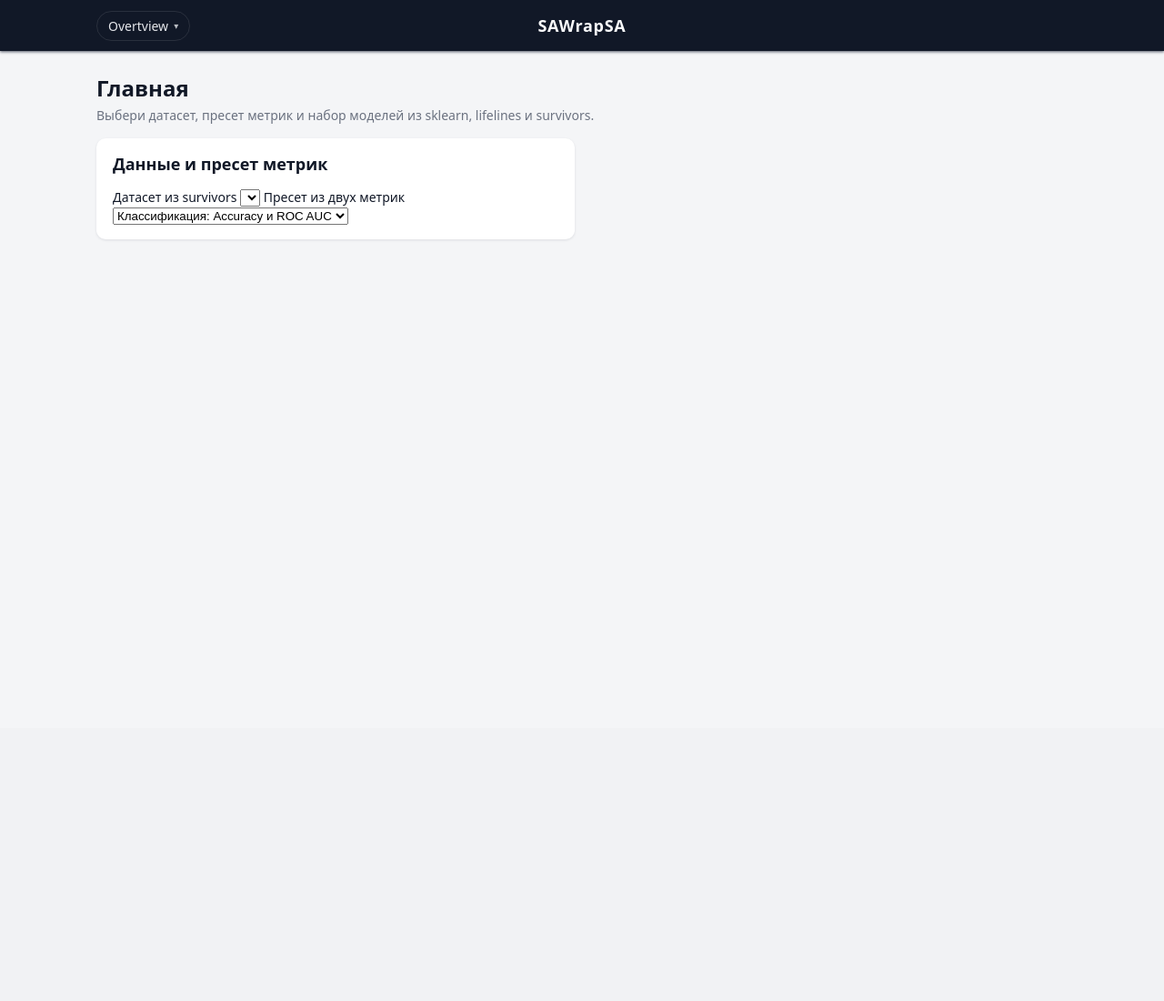
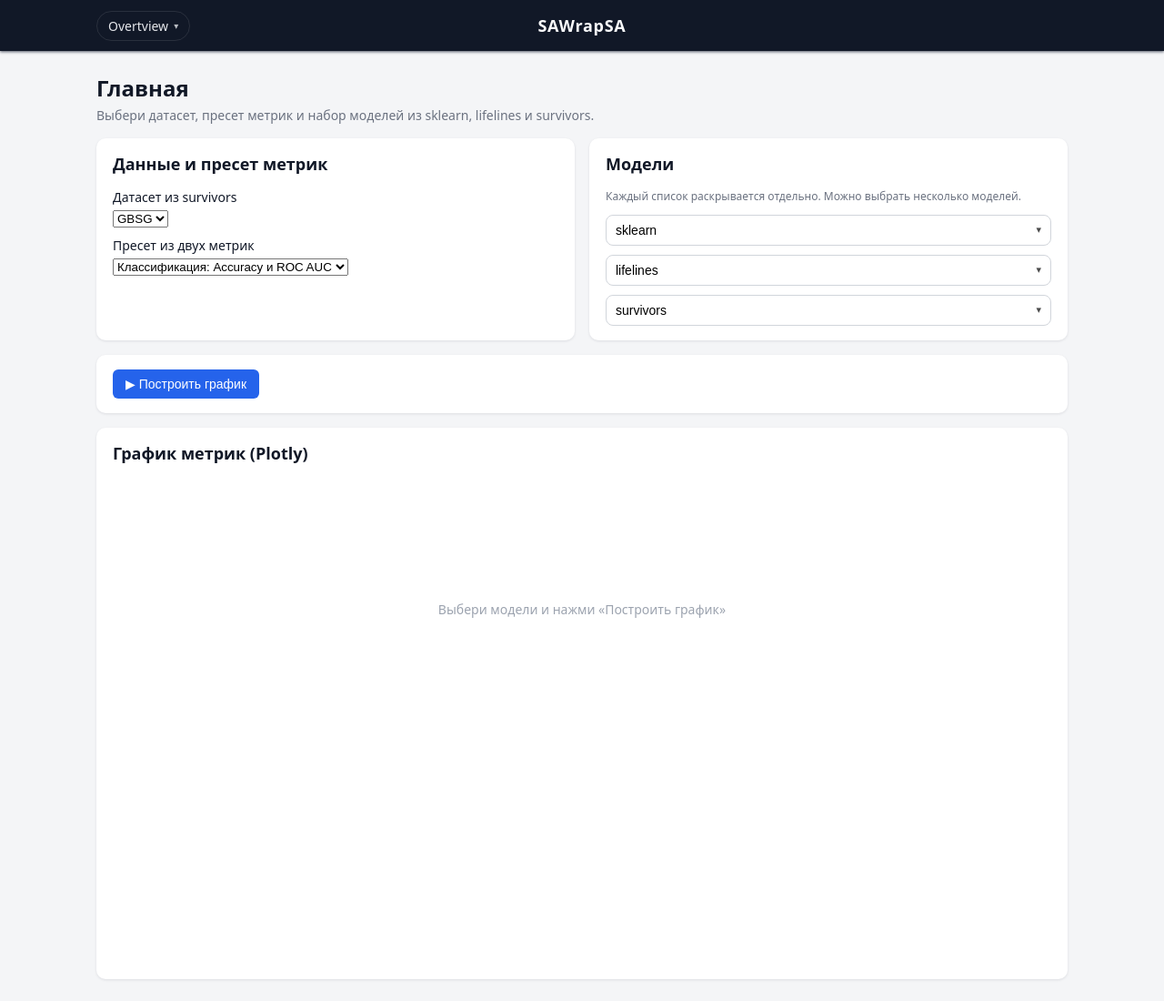
Before and after one commit to DimonZhi/SAWrap, a FastAPI app: page / in a window 1280 px wide. Shown: the whole page at 91% size. Before the commit the page ends 263 px from the top, so only its background shows below. Run offline with FastAPI, Linux system fonts and the light colour scheme; lists and menus that the app fills with data are empty; some libraries are stand-ins or nearby versions.

Commit message:
UI upd 13.11

```diff
--- a/UI/app.py
+++ b/UI/app.py
@@ -8,7 +8,7 @@ templates = Jinja2Templates(directory="templates")
 
 
 DATASETS = [
-    {"id": "gbsg", "labael": "GBSG"},
+    {"id": "gbsg", "label": "GBSG"},
 ]
 PRESETS = [
     {
--- a/UI/static/css/styles.css
+++ b/UI/static/css/styles.css
@@ -176,3 +176,120 @@ body {
     gap: 16px;
     margin-bottom: 12px;
 }
+.span-2 {
+    grid-column: 1 / span 2;
+}
+.field-label {
+    display: block;
+    margin-top: 8px;
+    margin-bottom: 4px;
+    font-size: 14px;
+    font-weight: 500;
+}
+.input {
+    border-radius: 6px;
+    border: 1px solid #d1d5db;
+    padding: 6px 10px;
+    font-size: 14px;
+}
+.full {
+    width: 100%;
+}
+.models-group {
+    display: flex;
+    gap: 16px;
+    margin-top: 8px;
+}
+.models-block {
+    flex: 1;
+}
+.models-title {
+    font-size: 13px;
+    font-weight: 600;
+    margin-bottom: 6px;
+    color: #6b7280;
+}
+.checkbox-row {
+    display: flex;
+    align-items: center;
+    gap: 6px;
+    margin-bottom: 4px;
+    font-size: 14px;
+}
+.hint {
+    margin-top: 6px;
+    font-size: 12px;
+    color: #6b7280;
+}
+.btn {
+    border: none;
+    border-radius: 6px;
+    padding: 8px 14px;
+    cursor: pointer;
+    background: #e5e7eb;
+    font-size: 14px;
+}
+
+.btn-primary {
+    background: #2563eb;
+    color: #ffffff;
+}
+.models-dropdown {
+    position: relative;
+    margin-top: 10px;
+}
+
+.models-dd-btn {
+    width: 100%;
+    padding: 8px 10px;
+    border-radius: 8px;
+    border: 1px solid #d1d5db;
+    background: #ffffff;
+    font-size: 14px;
+    cursor: pointer;
+
+    display: flex;
+    justify-content: space-between;
+    align-items: center;
+}
+
+.models-dd-btn:hover {
+    background: #f9fafb;
+}
+
+.models-dd-menu {
+    position: absolute;
+    left: 0;
+    right: 0;
+    top: calc(100% + 6px);
+
+    background: #ffffff;
+    border: 1px solid #e5e7eb;
+    border-radius: 10px;
+    padding: 8px;
+
+    box-shadow: 0 10px 25px rgba(15, 23, 42, 0.12);
+    display: none;
+    z-index: 30;
+}
+
+.models-dropdown.open .models-dd-menu {
+    display: block;
+}
+
+.checkbox-row {
+    display: flex;
+    align-items: center;
+    gap: 6px;
+    font-size: 14px;
+    margin-bottom: 4px;
+}
+
+.checkbox-row:last-child {
+    margin-bottom: 0;
+}
+
+.caret {
+    font-size: 11px;
+    opacity: 0.7;
+}
--- a/UI/templates/home.html
+++ b/UI/templates/home.html
@@ -6,29 +6,127 @@
     <h1>Главная</h1>
     <p class="page-subtitle">Выбери датасет, пресет метрик и набор моделей из sklearn, lifelines и survivors.</p>
 </div>
-<form action = "{{url_for('compare_models')}}" method="post" class="grid-2">
-    <section class = "card">
+
+<form action="{{ url_for('compare_models') }}" method="post" class="grid-2">
+    <section class="card">
         <h2 style="margin-top:0;font-size:18px;">Данные и пресет метрик</h2>
-        <label class = "field-label">Датасет из survivors</label>
-        <select name = "dataset_id" class = "input-field">
+
+        <label class="field-label">Датасет из survivors</label>
+        <select name="dataset_id" class="input-field">
             {% for ds in datasets %}
-            <option value="{{ds.id}}">
-                {% if selected and selected_dataset_id == ds.id %}selected{% endif %}
-                {{ds.label}}
-            </option>
+                <option value="{{ ds.id }}"
+                    {% if selected and selected.dataset_id == ds.id %}selected{% endif %}>
+                    {{ ds.label }}
+                </option>
             {% endfor %}
         </select>
-        <label class = "field-label" style = "margin-top:10px">Пресет из двух метрик</label>
-        <select name = "preset_id" class = "input-field">
+
+        <label class="field-label" style="margin-top:10px;">Пресет из двух метрик</label>
+        <select name="preset_id" class="input-field">
             {% for p in presets %}
-            <option value="{{p.id}}">
-                {% if selected and selected.preset_id == p.id %}selected{% endif %}
-                {{p.label}}
-            </option>
+                <option value="{{ p.id }}"
+                    {% if selected and selected.preset_id == p.id %}selected{% endif %}>
+                    {{ p.label }}
+                </option>
             {% endfor %}
+        </select>
+    </section>
+
+    <section class="card">
+        <h2 style="margin-top:0;font-size:18px;">Модели</h2>
+        <p class="hint">Каждый список раскрывается отдельно. Можно выбрать несколько моделей.</p>
+
+        <div class="models-dropdown">
+            <button type="button" class="models-dd-btn">
+                sklearn <span class="caret">▾</span>
+            </button>
+            <div class="models-dd-menu">
+                {% for m in models if m.lib == "sklearn" %}
+                    <label class="checkbox-row">
+                        <input type="checkbox" name="model_ids" value="{{ m.id }}"
+                            {% if selected and m.id in selected.model_ids %}checked{% endif %}>
+                        <span>{{ m.label }}</span>
+                    </label>
+                {% endfor %}
+            </div>
+        </div>
+
+        <div class="models-dropdown">
+            <button type="button" class="models-dd-btn">
+                lifelines <span class="caret">▾</span>
+            </button>
+            <div class="models-dd-menu">
+                {% for m in models if m.lib == "lifelines" %}
+                    <label class="checkbox-row">
+                        <input type="checkbox" name="model_ids" value="{{ m.id }}"
+                            {% if selected and m.id in selected.model_ids %}checked{% endif %}>
+                        <span>{{ m.label }}</span>
+                    </label>
+                {% endfor %}
+            </div>
+        </div>
+
+        <div class="models-dropdown">
+            <button type="button" class="models-dd-btn">
+                survivors <span class="caret">▾</span>
+            </button>
+            <div class="models-dd-menu">
+                {% for m in models if m.lib == "survivors" %}
+                    <label class="checkbox-row">
+                        <input type="checkbox" name="model_ids" value="{{ m.id }}"
+                            {% if selected and m.id in selected.model_ids %}checked{% endif %}>
+                        <span>{{ m.label }}</span>
+                    </label>
+                {% endfor %}
+            </div>
+        </div>
+    </section>
+
+    <section class="card span-2">
+        <button type="submit" class="btn btn-primary">▶ Построить график</button>
     </section>
 </form>
-<div class="card">
-    <p>График</p>
-</div>
+
+<section class="card" style="margin-top:16px;">
+    <h2 style="margin-top:0;font-size:18px;">График метрик (Plotly)</h2>
+    <div id="metrics-plot" style="width:100%;height:400px;"></div>
+</section>
+
+<script src="https://cdn.plot.ly/plotly-2.35.2.min.js"></script>
+<script>
+(function () {
+    // dropdown models
+    document.querySelectorAll('.models-dropdown').forEach((dd) => {
+        const btn = dd.querySelector('.models-dd-btn');
+        btn.addEventListener('click', () => dd.classList.toggle('open'));
+    });
+    document.addEventListener('click', (e) => {
+        document.querySelectorAll('.models-dropdown').forEach((dd) => {
+            if (!dd.contains(e.target)) dd.classList.remove('open');
+        });
+    });
+
+    // plotly
+    {% if plot_json %}
+    const plotData = {{ plot_json | safe }};
+    const trace = {
+        x: plotData.x,
+        y: plotData.y,
+        mode: 'markers+text',
+        text: plotData.labels,
+        textposition: 'top center',
+        marker: { size: 12 }
+    };
+    const layout = {
+        margin: {l: 50, r: 20, t: 10, b: 50},
+        xaxis: {title: plotData.x_metric},
+        yaxis: {title: plotData.y_metric}
+    };
+    Plotly.newPlot('metrics-plot', [trace], layout);
+    {% else %}
+    document.getElementById('metrics-plot').innerHTML =
+        '<div style="color:#9ca3af;font-size:14px;text-align:center;margin-top:150px;">Выбери модели и нажми «Построить график»</div>';
+    {% endif %}
+})();
+</script>
 {% endblock %}
```
